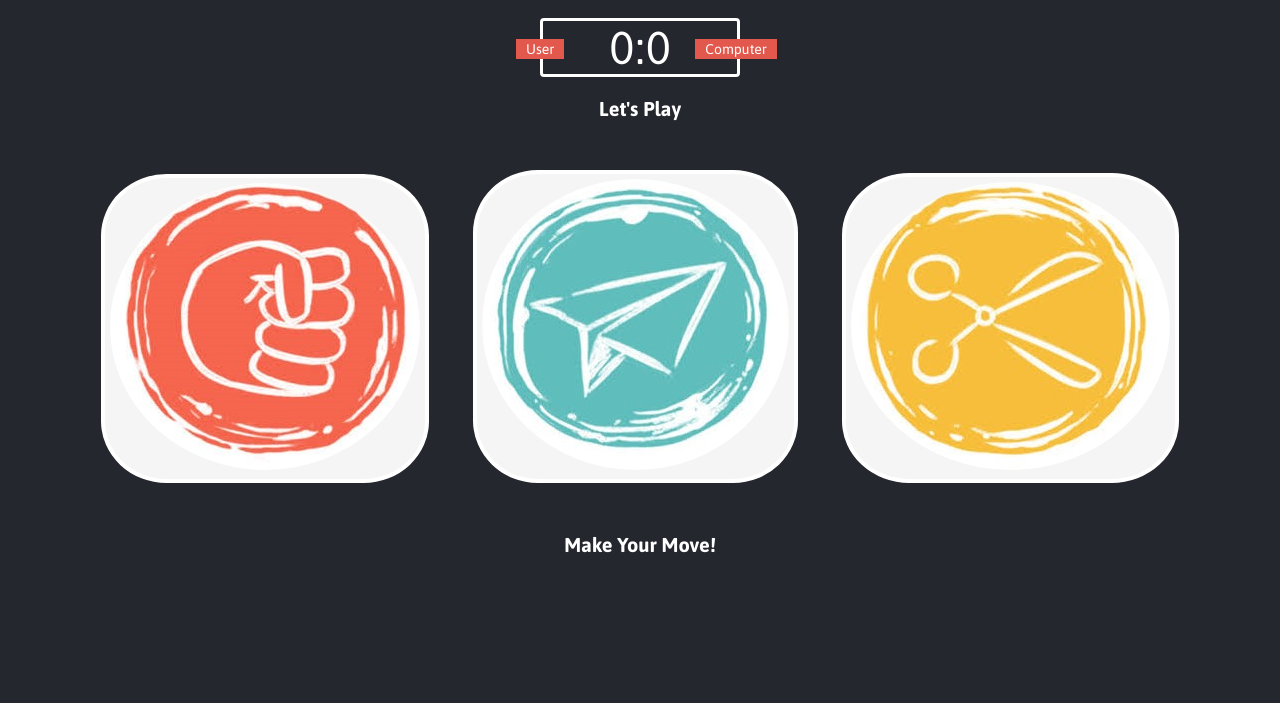
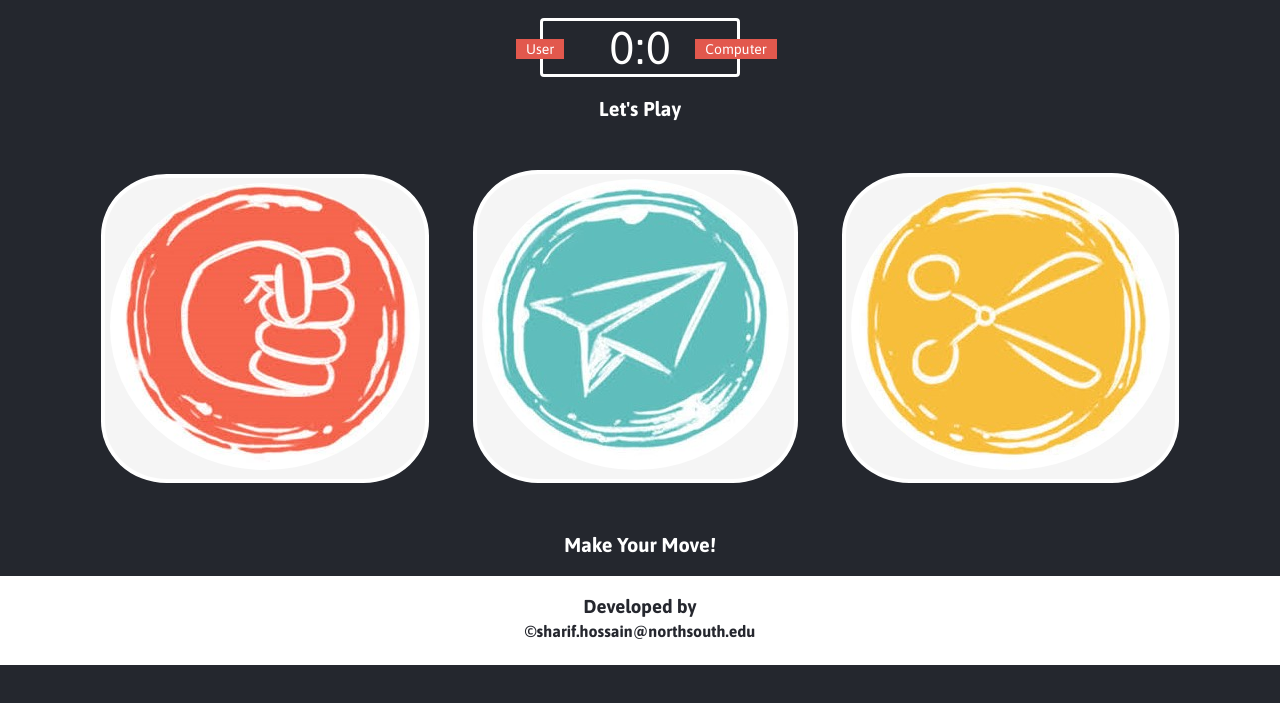
Before and after one commit to sharifh530/Rock-Paper-Scissors-Game, a plain HTML site: page index.html in a window 1280 px wide. Shown: the part 79-782 px from the top of the page. Drawn offline with Linux system fonts and the light colour scheme.

Commit message:
Copyright has been added

```diff
--- a/index.html
+++ b/index.html
@@ -44,5 +44,9 @@
         <p id="action-message">Make Your Move!</p>
 
         <script src="app.js" charset="utf-8"></script>
+        <footer>
+          <h3>Developed by</h3>
+          <h4>&copy;sharif.hossain@northsouth.edu</h4>
+        </footer>
     </body>
 </html>
--- a/style.css
+++ b/style.css
@@ -103,3 +103,21 @@ header > h1{
     font-size: 20px;
     margin-bottom: 20px;
 }
+
+footer{
+    background: white;
+    padding: 20px;
+}
+
+footer > h4{
+    color: #25272E;
+    text-align: center;
+    font-family: Asap, sans-serif;
+    padding: 5px;
+}
+
+footer > h3{
+    color: #25272E;
+    text-align: center;
+    font-family: Asap, sans-serif;
+}
```
